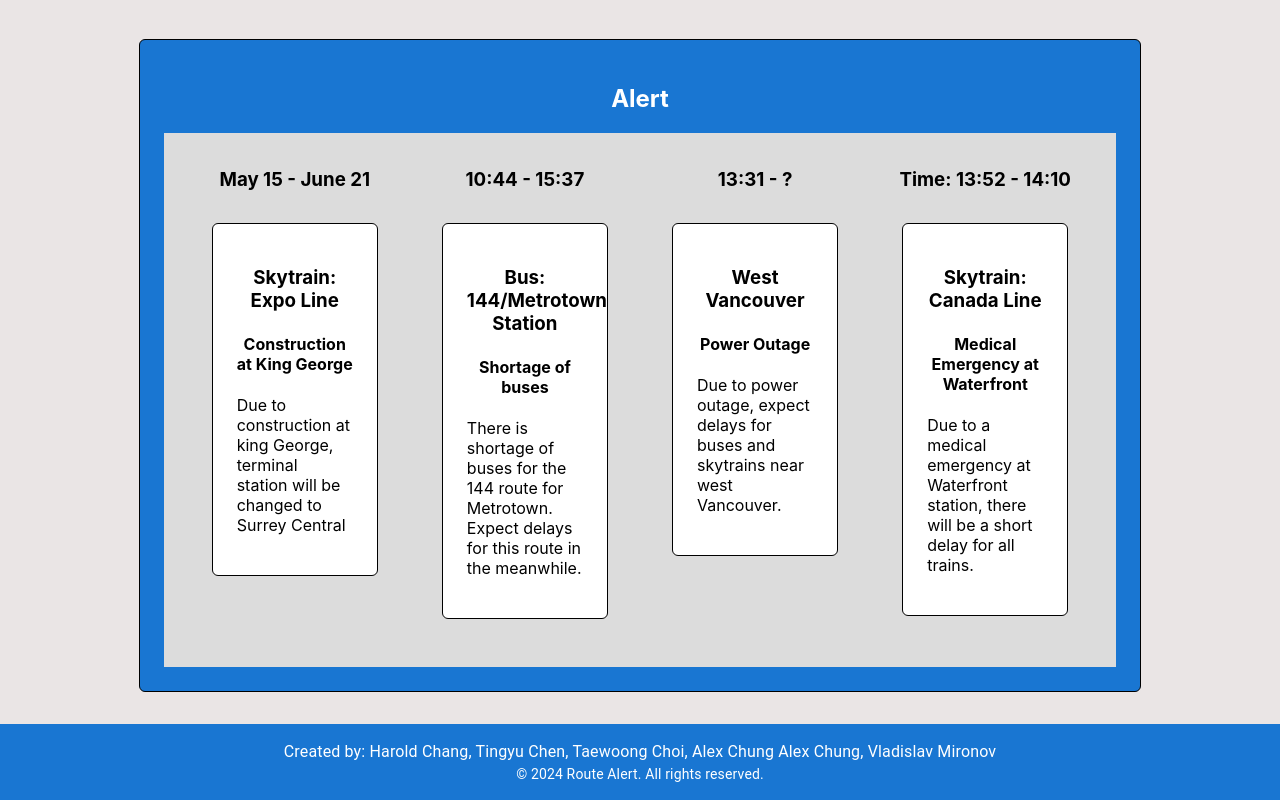
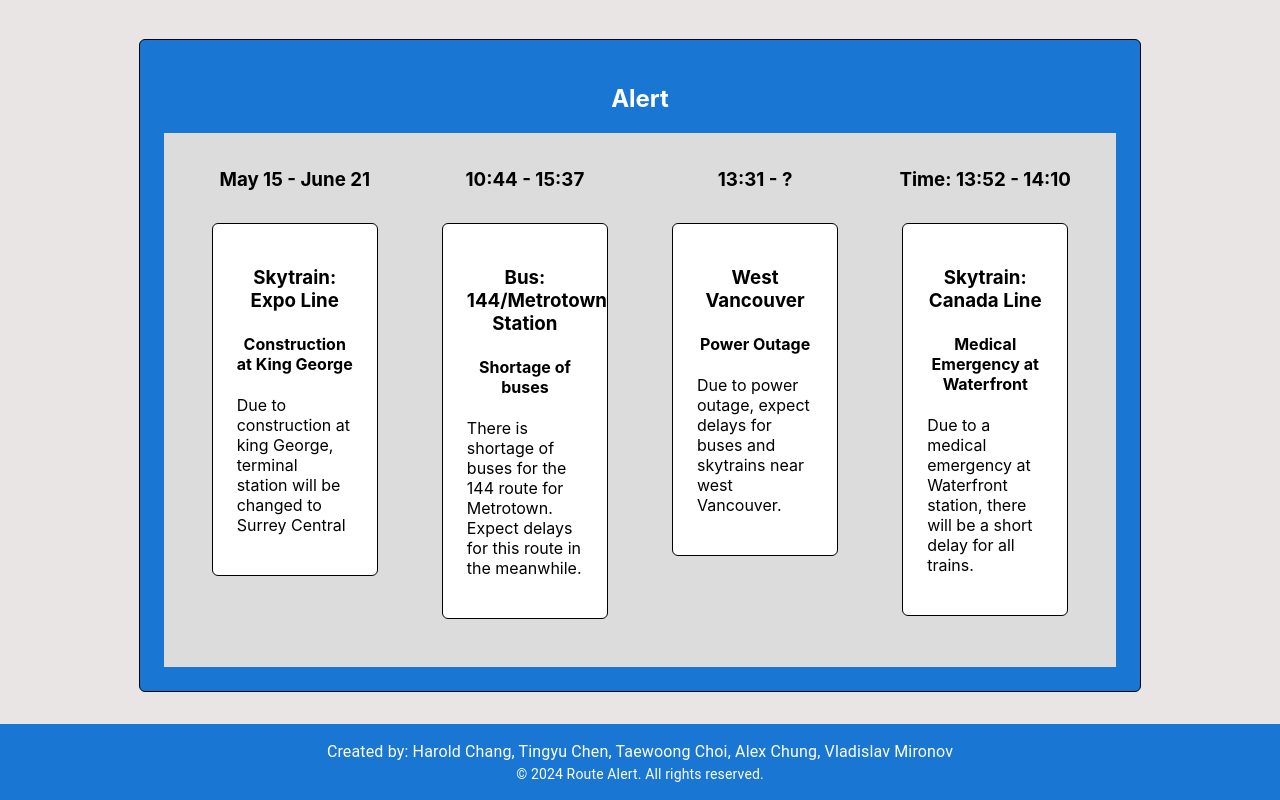
Before and after one commit to alexcsh0/CMPT276-GroupProject, a React (Create React App) app in the folder frontend/: page / in a window 1280 px wide. Shown: the part 894-1694 px from the top of the page. Built offline with nearby package versions, Linux system fonts and the light colour scheme.

Commit message:
small duplicate fix

```diff
--- a/frontend/src/components/common/pages/footer.tsx
+++ b/frontend/src/components/common/pages/footer.tsx
@@ -6,8 +6,7 @@
     return (
         <Box className={styles.footer}>
             <Typography variant="body1" className={styles.text}>
-                Created by: Harold Chang, Tingyu Chen, Taewoong Choi, Alex Chung
-                Alex Chung, Vladislav Mironov
+                Created by: Harold Chang, Tingyu Chen, Taewoong Choi, Alex Chung, Vladislav Mironov
             </Typography>
             <Typography variant="body2" className={styles.text}>
                 &copy; {new Date().getFullYear()} Route Alert. All rights reserved.
```
